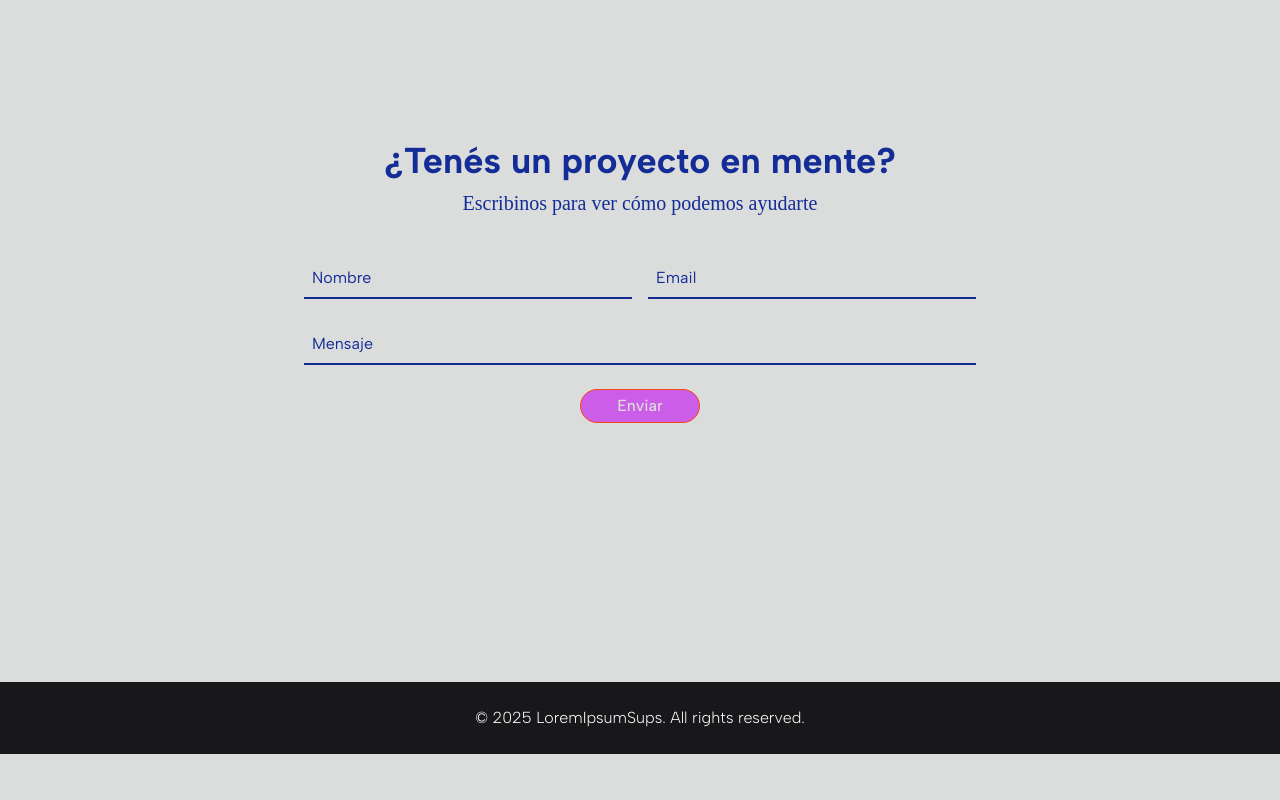
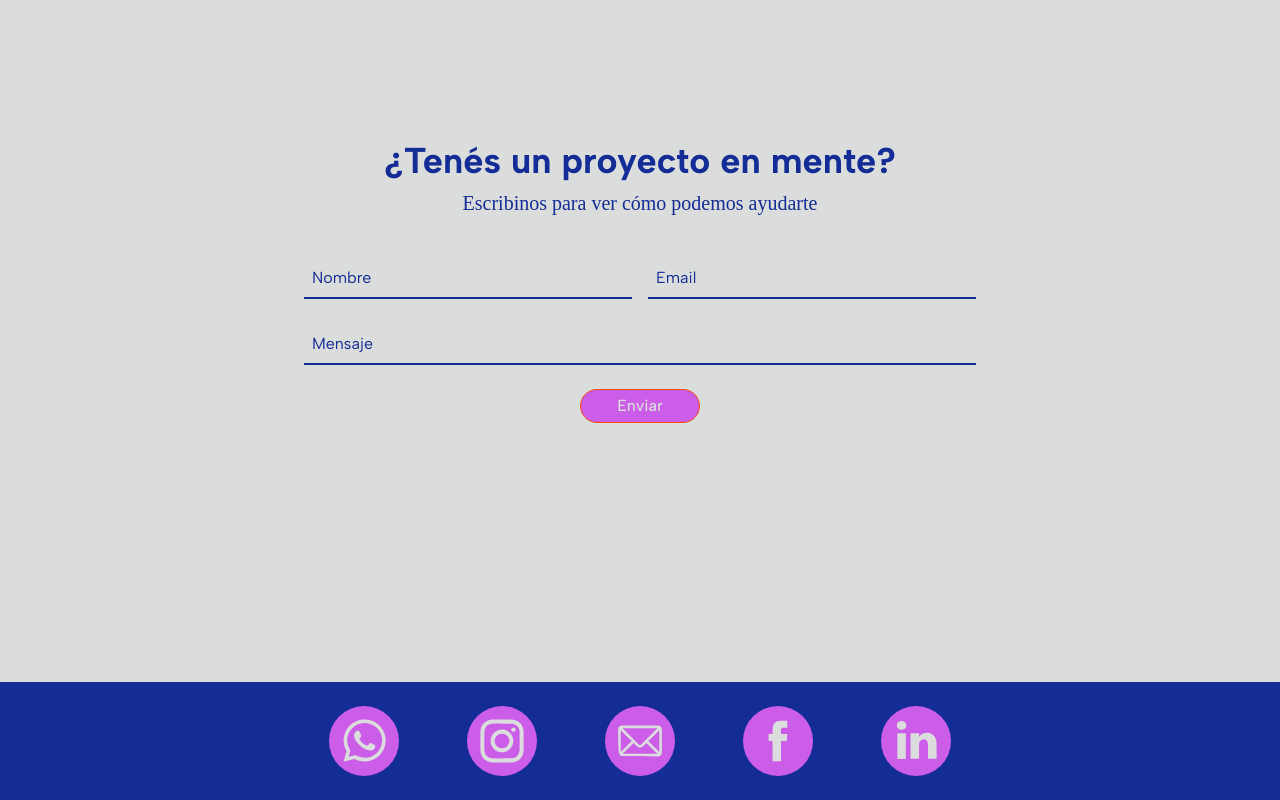
Before and after one commit to eypacha/proaestudiocreativo, a Vue app: page / in a window 1280 px wide. Shown: the part 3650-4450 px from the top of the page. Before the commit the page ends 4404 px from the top, so only its background shows below. Built offline with nearby package versions, Linux system fonts and the light colour scheme; a web font is replaced by a local one.

Commit message:
feat(Footer.vue): update footer to include social media icons for enhanced connectivity

```diff
--- a/src/components/Footer.vue
+++ b/src/components/Footer.vue
@@ -1,11 +1,27 @@
 <template>
-  <footer class="py-6 text-center bg-zinc-900 text-white text-base">
-    <p>&copy; 2025 LoremIpsumSups. {{ $t('footer.rights') }}</p>
+  <footer class="waves relative py-6 text-center bg-blue text-white text-base flex items-center justify-center gap-17">
+    <div class="bg-lila rounded-full">
+      <IconWhatsapp color="#dbdddd"/>
+    </div>
+    <div class="bg-lila rounded-full">
+      <IconInstagram color="#dbdddd"/>
+    </div>
+    <div class="bg-lila rounded-full">
+      <IconEnvelope color="#dbdddd"/>
+    </div>
+    <div class="bg-lila rounded-full">
+      <IconFacebook color="#dbdddd"/>
+    </div>
+    <div class="bg-lila rounded-full">
+      <IconLinkedin color="#dbdddd"/>
+    </div>
   </footer>
 </template>
 
 <script setup>
-// Footer component logic (if needed)
+import IconWhatsapp from "@/components/icons/iconWhatsapp.vue";
+import IconInstagram from "@/components/icons/iconInstagram.vue";
+import IconEnvelope from "@/components/icons/iconEnvelope.vue";
+import IconFacebook from "@/components/icons/iconFacebook.vue";
+import IconLinkedin from "@/components/icons/iconLinkedin.vue";
 </script>
-
-<!-- Tailwind CSS used, no scoped CSS -->
```
